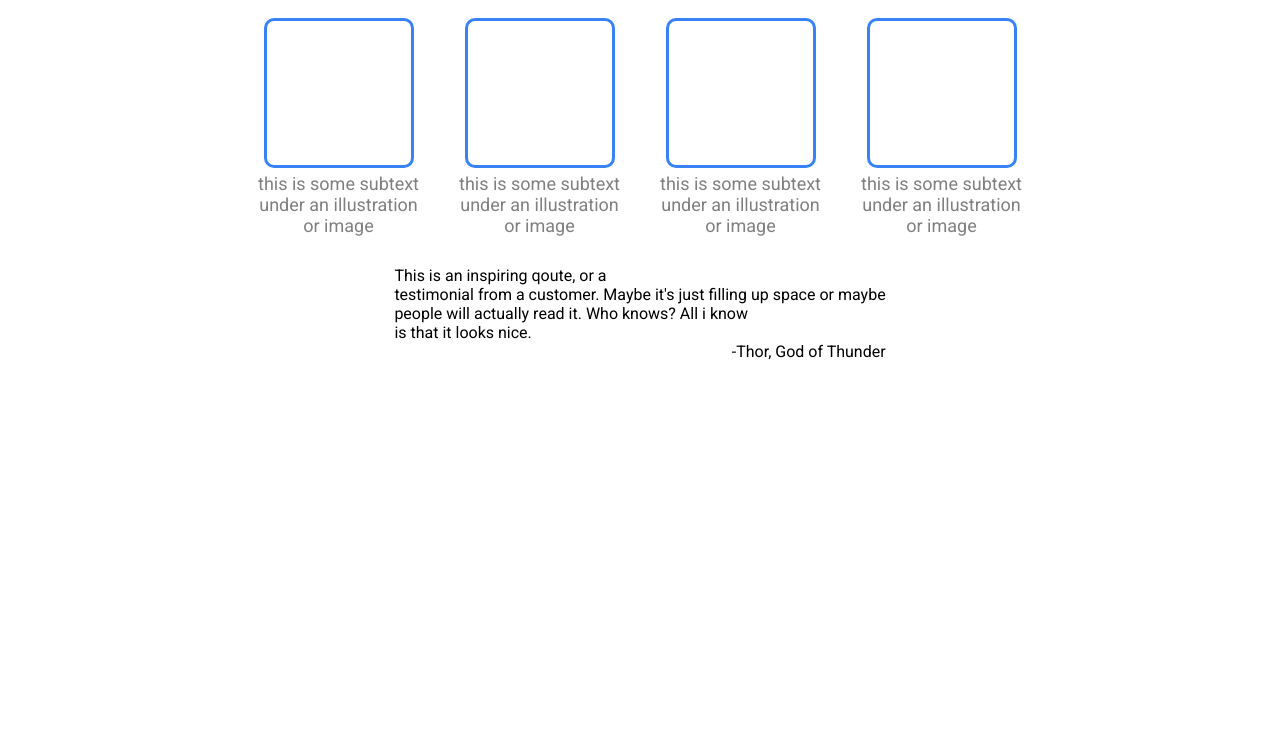
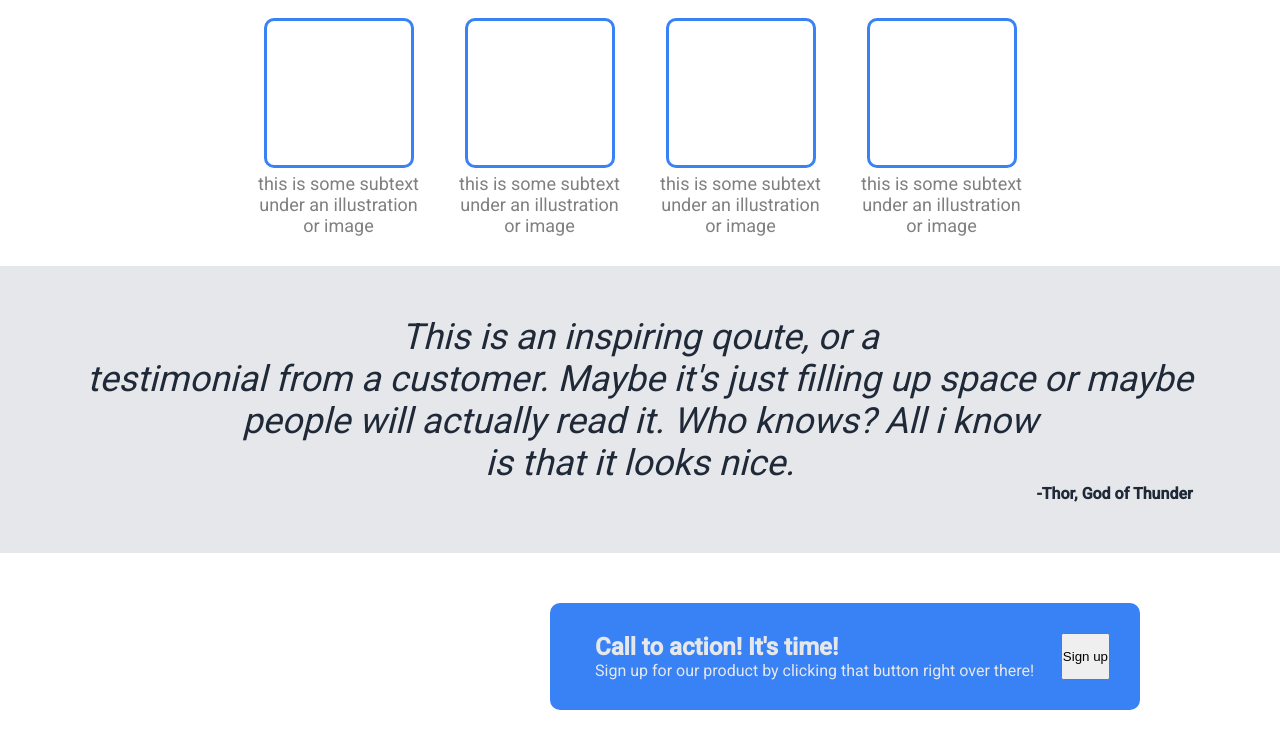
Before and after one commit to tiernanf21/Landing-Page, a plain HTML site: page index.html in a window 1280 px wide. Shown: the part 516-1264 px from the top of the page. Before the commit the page ends 877 px from the top, so only its background shows below. Drawn offline with Linux system fonts and the light colour scheme.

Commit message:
blue prompt box almost complete styling button then on to footer

```diff
--- a/index.html
+++ b/index.html
@@ -21,7 +21,7 @@
             <div class="left-side">
                 <h1 class="awesome">This website is </br>awesome</h1>
                 <p class="subtext">This website has some subtext that goes here under the</br> main title. it's a smaller font and the color is lower </br>contrast</p>
-                <button type="button">Sign Up</button>
+                <button class="button-1" type="button">Sign Up</button>
             </div>
             <div class="right-side">
                 <img src="https://s3-alpha.figma.com/hub/file/948140848/1f4d8ea7-e9d9-48b7-b70c-819482fb10fb-cover.png" height="150px" width="400px">
@@ -52,10 +52,19 @@
     <div class="section-3">
         <div class="quote-box">
             <div class="quote">
-                <p class="qoute-text">This is an inspiring qoute, or a </br>testimonial from a customer. Maybe it's just filling up space or maybe </br>people will actually read it. Who knows? All i know </br>is that it looks nice.</p>
+                <p class="quote-text">This is an inspiring qoute, or a </br>testimonial from a customer. Maybe it's just filling up space or maybe </br>people will actually read it. Who knows? All i know </br>is that it looks nice.</p>
                 <p class="thor">-Thor, God of Thunder</p>
             </div>
         </div>
     </div>
+    <div class="section-4">
+        <div class="blue-prompt">
+            <div class="call-to-action">
+                <h2>Call to action! It's time!</h2>
+                <p>Sign up for our product by clicking that button right over there!</p>
+            </div>
+            <button class="button-2"type="button">Sign up</button>
+        </div>
+    </div>
 </body>
 </html>
--- a/styles.css
+++ b/styles.css
@@ -74,7 +74,7 @@ img {
     height: 200px;
 }
 
-button {
+.button-1 {
     background-color: #3882f6;
     color: white;
     border: 1px #3882f6;
@@ -124,6 +124,11 @@ button {
     text-align: center;
 }
 
+.section-3{
+    background-color: #E5E7EB;
+    color: #1F2937;
+    padding: 50px;
+}
 span {
     font-size: 18px;
     color: grey;
@@ -136,4 +141,34 @@ span {
 }
 .thor {
     text-align: right;
+    font-weight: bold;
+
 }
+
+.quote-text {
+    font-size: 36px;
+    font-weight: lighter;
+    font-style: italic;
+    text-align: center;
+}
+
+.section-4 {
+    margin: 50px;
+}
+
+.blue-prompt{
+    display: flex;
+    background-color: #3882f6;
+    border: 5px solid #3882f6;
+    border-radius: 10px;
+    padding:  25px;
+    width: 50%;
+    margin-left: 500px;
+    justify-content: space-between;
+}
+.call-to-action {
+    display: flex;
+    flex-direction: column;
+    margin-left: 15px;
+    color: #E5E7EB;
+}
```
